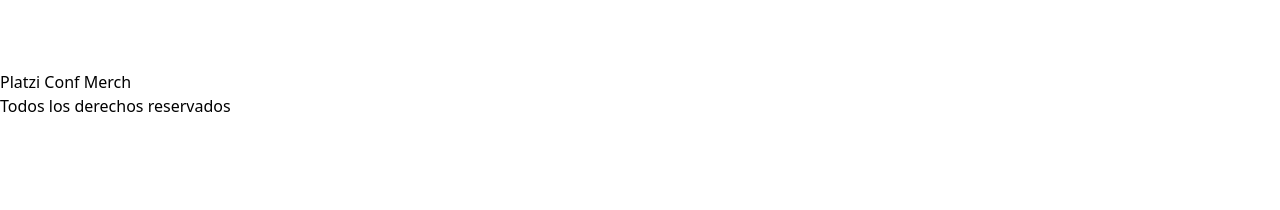
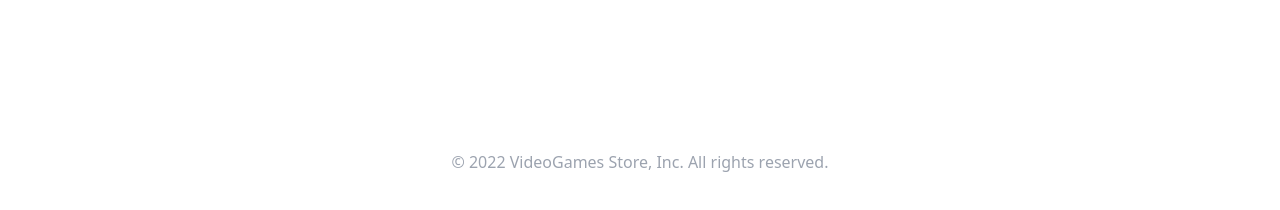
Before and after one commit to Rod610/platzi-conf-merch, a React app: page / in a window 1280 px wide. Shown: the part 954-1164 px from the top of the page. Before the commit the page ends 1072 px from the top, so only its background shows below. Built offline with nearby package versions, Linux system fonts and the light colour scheme; no server answers.

Commit message:
[add] footer and navbar fixed

```diff
--- a/src/components/Footer.jsx
+++ b/src/components/Footer.jsx
@@ -2,10 +2,11 @@
 
 const Footer = () => {
   return (
-    <footer className='Footer'>
-        <p className="Footer-title">Platzi Conf Merch</p>
-        <p className="Foother-copy">Todos los derechos reservados</p>
-    </footer>
+    <footer className="bg-white">
+    <div className="mx-auto max-w-7xl overflow-hidden py-12 px-4 sm:px-6 lg:px-8">
+      <p className="mt-8 text-center text-base text-gray-400">&copy; 2022 VideoGames Store, Inc. All rights reserved.</p>
+    </div>
+  </footer>
   )
 }
 
--- a/src/components/Header.jsx
+++ b/src/components/Header.jsx
@@ -12,9 +12,9 @@
   const { cart } = state;
 
   return (
-    <header className='hidden lg:flex w-full'>
+    <header className='lg:flex w-full'>
       <nav
-        className="hidden lg:flex w-full h-14 bg-red-700 justify-between p-4 dark:bg-gray-800"
+        className="lg:flex w-full h-14 bg-red-700 justify-between p-4 dark:bg-gray-800"
       >
         <div className="w-auto h-auto">
           <p className="font-black text-principal text-lg text-white">
```
